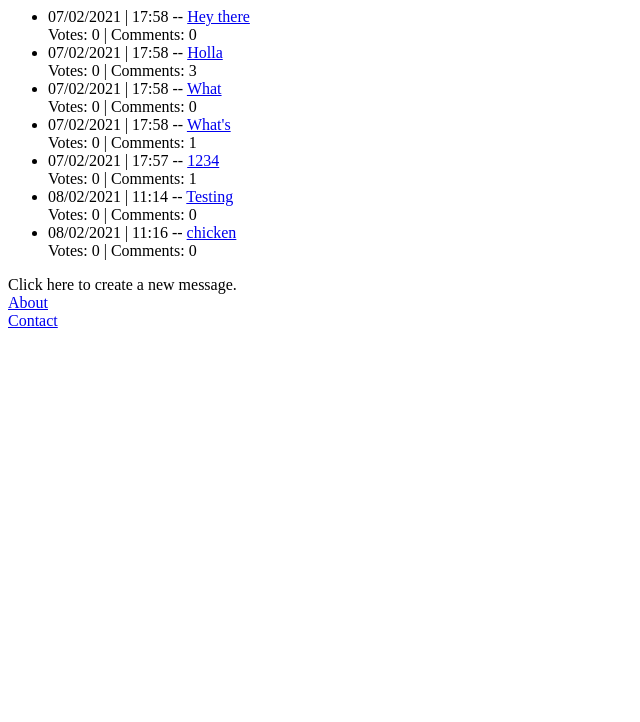
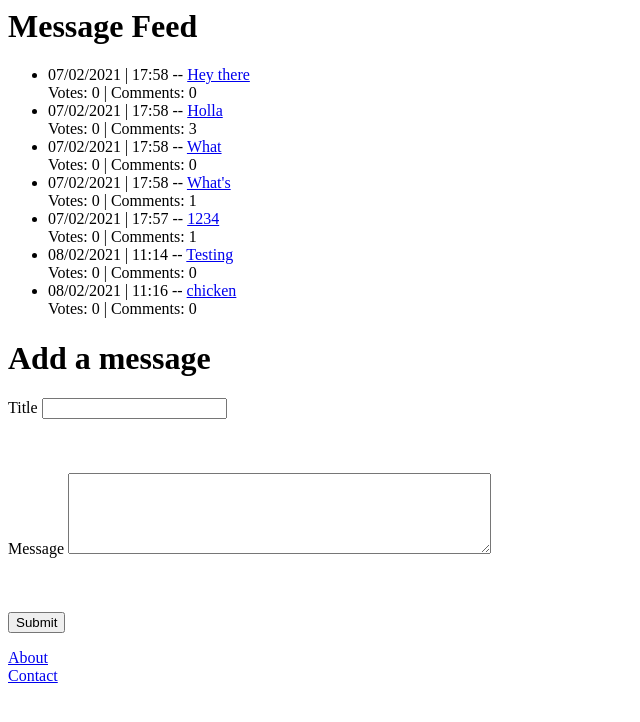
Before and after one commit to mihailthebuilder/django-practice, a Django app: page / in a window 1280 px wide. Shown: the top 722 px of the page, without its empty margins (0-640 px from the left). Run offline with Django 3.2, Linux system fonts and the light colour scheme; data comes from the database, SQL or seed files in the repository; both versions use the stored data as it was after the commit.

Commit message:
add message functionality implemented

```diff
--- a/practice/linker/templates/linker/index.html
+++ b/practice/linker/templates/linker/index.html
@@ -1,3 +1,5 @@
+<div>
+  <h1>Message Feed</h1>
   {% if message_list %}
   <ul>
     {% for message in message_list %}
@@ -11,6 +13,26 @@
     {%endfor%}
   </ul>
   {%endif%}
-<div>Click here to create a new message.</div>
+</div>
+<div>
+  <h1>Add a message</h1>
+  <form action="{% url 'linker:add_message'%}" method="post">
+    {% csrf_token %}
+    <div>
+      <label for="message_title">Title</label>
+      <input type="text" name="message_title" />
+    </div>
+    <br /><br /><br />
+    <div>
+      <label for="message_text">Message</label>
+      <textarea type="text" name="message_text" rows="5" cols="50"></textarea>
+    </div>
+    <br /><br /><br />
+    <input type="submit" />
+  </form>
+</div>
+
+<div>
   <div><a href="{% url 'linker:about'%}">About</a></div>
   <div><a href="{% url 'linker:contact'%}">Contact</a></div>
+</div>
--- a/practice/linker/urls.py
+++ b/practice/linker/urls.py
@@ -5,6 +5,7 @@ app_name = "linker"
 
 urlpatterns = [
     path("", views.IndexView.as_view(), name="index"),
+    path("add_message/", views.add_message, name="add_message"),
     path("contact/", views.contact, name="contact"),
     path("about/", views.about, name="about"),
     path("message/<int:pk>", views.MessageView.as_view(), name="message_detail"),
--- a/practice/linker/views.py
+++ b/practice/linker/views.py
@@ -1,7 +1,7 @@
-from django.http import HttpResponse
-from .models import Message, Comment
-from django.shortcuts import render, get_object_or_404
+from django.http import HttpResponse, HttpResponseRedirect
+from .models import Message
 from django.views import generic
+from django.urls import reverse
 
 # Create your views here.
 class IndexView(generic.ListView):
@@ -34,6 +34,15 @@ class MessageView(generic.DetailView):
         return context
 
 
+def add_message(request):
+    message = Message(
+        message_title=request.POST["message_title"],
+        text_content=request.POST["message_text"],
+    )
+    message.save()
+    return HttpResponseRedirect(reverse("linker:index"))
+
+
 def contact(request):
     return HttpResponse("Contact me here.")
 
```
Also changed, not shown: practice/db.sqlite3. Lines whose indentation alone changed are shown as unchanged.
